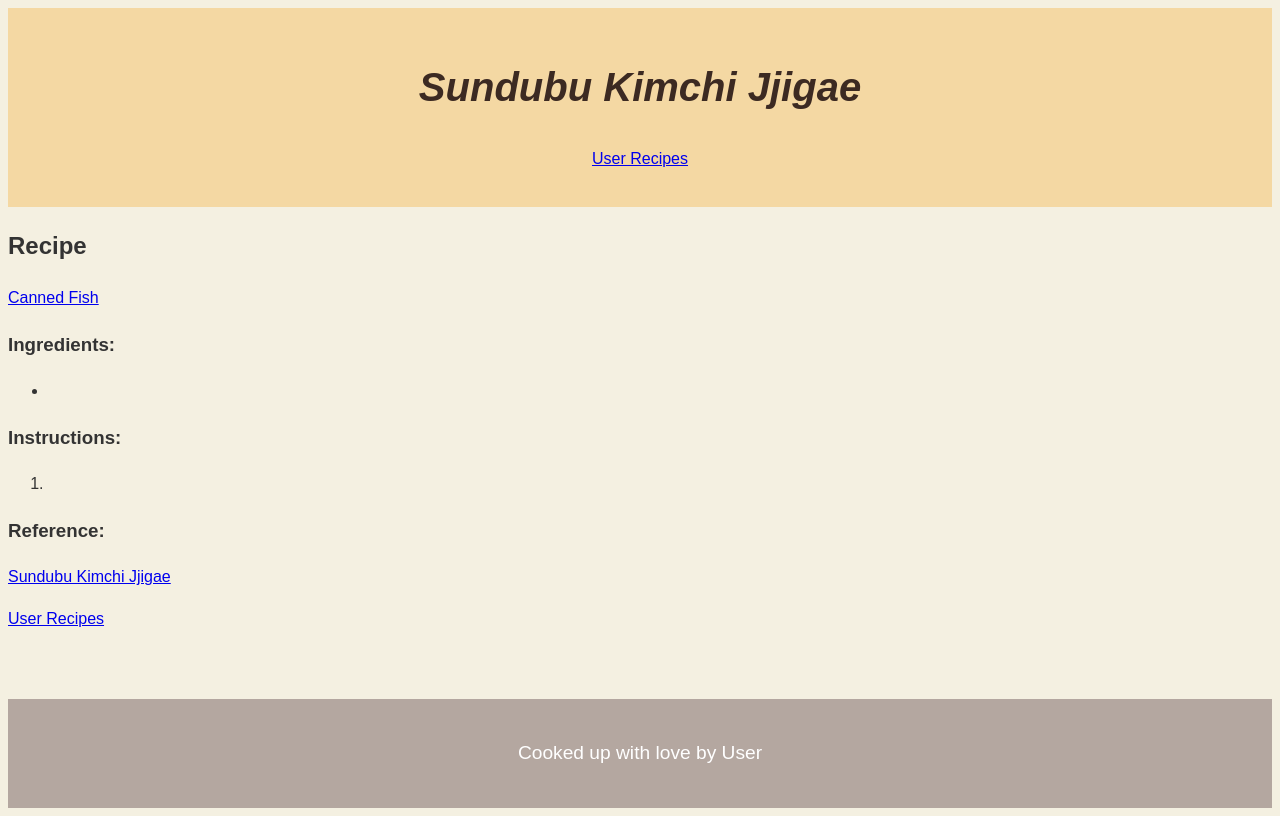
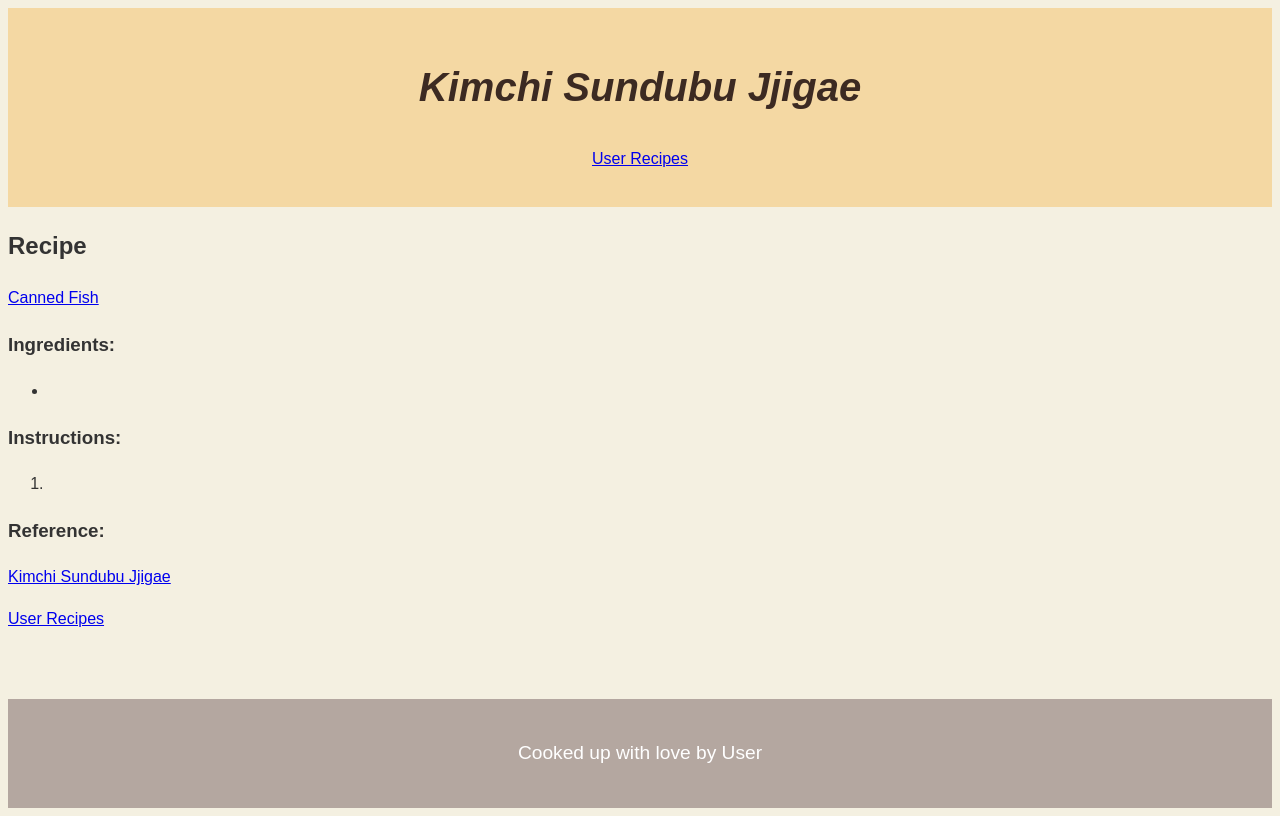
Before and after one commit to evankirk/UserRecipes, a plain HTML site: page sundubu-kimchi-jjigae.html in a window 1280 px wide. Drawn offline with Linux system fonts and the light colour scheme.

Commit message:
recipe name changed

```diff
--- a/sundubu-kimchi-jjigae.html
+++ b/sundubu-kimchi-jjigae.html
@@ -3,14 +3,14 @@
 <head>
     <meta charset="UTF-8">
     <meta name="viewport" content="width=device-width, initial-scale=1.0">
-    <title>Sundubu Kimchi Jjigae</title>
+    <title>Kimchi Sundubu Jjigae</title>
     <link rel="stylesheet" href="style.css">
 </head>
 <body>
 
     <!-- Header -->
     <header>
-        <h1>Sundubu Kimchi Jjigae</h1>
+        <h1>Kimchi Sundubu Jjigae</h1>
         <!-- Link back to home or index page -->
         <p><a href="index.html">User Recipes</a></p>
     </header>
@@ -36,7 +36,7 @@
         <h3>Reference:</h3>
         <p></p>
 
-        <a href="https://" target="_blank">Sundubu Kimchi Jjigae</a>
+        <a href="https://https://www.maangchi.com/recipe/sundubu-jjigae" target="_blank">Kimchi Sundubu Jjigae</a>
             </section>
 
     <!-- Link back to home or index page -->
```
Also changed, not shown: canned-fish.html (+1 -1 lines), index.html (+2 -2 lines).
